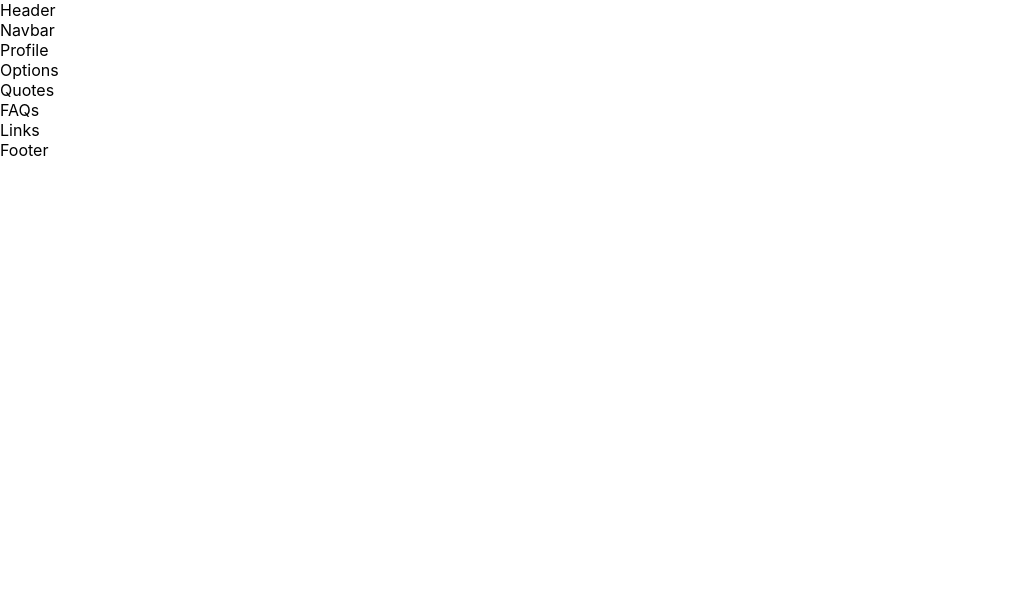
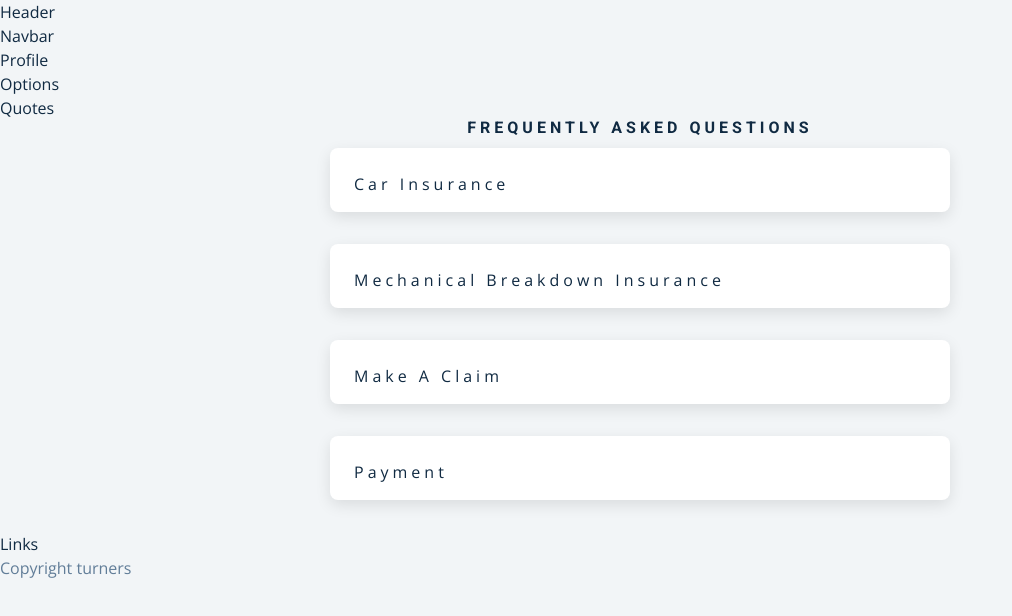
Before and after one commit to therealalyssa/mission5, a React (Create React App) app: page / in a window 1280 px wide. Shown: the top 616 px of the page, without its empty margins (0-1012 px from the left). Built offline with nearby package versions, Linux system fonts and the light colour scheme.

Commit message:
faq starting

```diff
--- a/src/Components/FAQs.tsx
+++ b/src/Components/FAQs.tsx
@@ -1,9 +1,136 @@
 //Alyssa
 import React from 'react'
+import "../Styles/questions.css";
+
+// const questions = document.getElementById('.question')!.querySelector<HTMLInputElement>('.question')!.value;
+
+
+// questions.forEach(function (question) {
+//   const btn = question.querySelector(".question-btn");
+
+//   btn.addEventListener("click", function () {
+
+//     questions.forEach(function (item) {
+//       if (item !== question) {
+//         item.classList.remove("show-text");
+//       }
+//     });
+//     question.classList.toggle("show-text");
+//   });
+// });
 
 function FAQs() {
   return (
-    <div>FAQs</div>
+    <section className="questions">
+        <div>
+          <h4>FREQUENTLY ASKED QUESTIONS</h4>
+        </div>
+        <div className="section-center">
+
+          <article className="question">
+
+            <div className="question-title">
+              <p>Car Insurance</p>
+              <button type="button" className="question-btn">
+                <span className="plus-icon">
+                  <i className="far fa-plus-square"></i>
+                </span>
+                <span className="minus-icon">
+                  < i className="far fa-minus-square"></i>
+                </span>
+              </button>
+            </div>
+            <div className="question-text">
+              <p>
+                Who is the underwriter?
+              </p>
+              <p>
+                What is an excess?
+              </p>
+              <p>How much does the policy cost?</p>
+              <p>Can my policy be renewed after it has expired?</p>
+              <p>Can I stop paying for my car insurance?</p>
+              <p>Do you have discount for multiple vehicle insurance?</p>
+              <p>Does the policy include the cost of both parts and labour?</p>
+            </div>
+          </article>
+
+
+          <article className="question">
+
+            <div className="question-title">
+              <p>Mechanical Breakdown Insurance </p>
+              <button type="button" className="question-btn">
+                <span className="plus-icon">
+                  <i className="far fa-plus-square"></i>
+                </span>
+                <span className="minus-icon">
+                  <i className="far fa-minus-square"></i>
+                </span>
+              </button>
+            </div>
+
+            <div className="question-text">
+            <p>
+                What is Mechanical Breakdown Insurance?  </p>
+                <p>Can I get Mechanical Breakdown Insurance if I didn’t buy my car from Turners? </p>
+<p>Can I get Mechanical Breakdown Insurance with my loan? </p>
+<p>How do I make a Mechanical Breakdown Insurance claim? </p>
+<p>Do I need to service my car? </p>
+            </div>
+          </article>
+
+
+          <article className="question">
+
+            <div className="question-title">
+              <p>Make a Claim</p>
+
+              <button type="button" className="question-btn">
+                <span className="plus-icon">
+                  <i className="far fa-plus-square"></i>
+                </span>
+                <span className="minus-icon">
+                  <i className="far fa-minus-square"></i>
+                </span>
+              </button>
+            </div>
+
+            <div className="question-text">
+              <p>
+                Lorem ipsum dolor sit amet, consectetur adipisicing elit. Est
+                dolore illo dolores quia nemo doloribus quaerat, magni numquam
+                repellat reprehenderit.
+              </p>
+            </div>
+          </article>
+
+          <article className="question">
+
+            <div className="question-title">
+              <p>Payment</p>
+
+              <button type="button" className="question-btn">
+                <span className="plus-icon">
+                  <i className="far fa-plus-square"></i>
+                </span>
+                <span className="minus-icon">
+                  <i className="far fa-minus-square"></i>
+                </span>
+              </button>
+            </div>
+
+            <div className="question-text">
+              <p>
+                Lorem ipsum dolor sit amet, consectetur adipisicing elit. Est
+                dolore illo dolores quia nemo doloribus quaerat, magni numquam
+                repellat reprehenderit.
+              </p>
+            </div>
+          </article>
+          </div>
+      </section>
+
   )
 }
 
--- a/src/Components/Footer.tsx
+++ b/src/Components/Footer.tsx
@@ -3,7 +3,9 @@ import React from 'react'
 
 function Footer() {
   return (
-    <div>Footer</div>
+    <div>
+      <p>Copyright turners</p>
+    </div>
   )
 }
 
--- /dev/null
+++ b/src/Styles/questions.css
@@ -0,0 +1,247 @@
+/*
+===============
+Fonts
+===============
+*/
+@import url("https://fonts.googleapis.com/css?family=Open+Sans|Roboto:400,700&display=swap");
+
+/*
+===============
+Variables
+===============
+*/
+
+:root {
+
+  /* lighter shades of primary color */
+  --clr-primary-6: #6ebef7;
+  --clr-primary-7: #8bcbf9;
+  --clr-primary-8: #a5d5f8;
+  --clr-primary-9: #c5e5fc;
+  --clr-primary-10: #ebf7ff;
+  /* darkest grey - used for headings */
+  --clr-grey-1: #102a42;
+  --clr-grey-2: #243a52;
+  --clr-grey-3: #324d67;
+  --clr-grey-4: #48647f;
+  /* grey used for paragraphs */
+  --clr-grey-5: #617d98;
+  --clr-grey-6: #829ab0;
+  --clr-grey-7: #9eb2c7;
+  --clr-grey-8: #bcccdc;
+  --clr-grey-9: #dae2ec;
+  --clr-grey-10: #f2f5f7;
+  --clr-white: #fff;
+  --clr-gold: #c59d5f;
+  --clr-black: #222222;
+
+   /* Main Fonts and Font Sizing */
+
+  --ff-primary: "Roboto", sans-serif;
+  --ff-secondary: "Open Sans", sans-serif;
+  --transition: all 0.3s linear;
+  --spacing: 0.25rem;
+  --radius: 0.5rem;
+  --light-shadow: 0 5px 15px rgba(0, 0, 0, 0.1);
+  --dark-shadow: 0 5px 15px rgba(0, 0, 0, 0.2);
+  --max-width: 1170px;
+  --fixed-width: 620px;
+}
+/*
+===============
+Global Styles
+===============
+*/
+
+*,
+::after,
+::before {
+  margin: 0;
+  padding: 0;
+  box-sizing: border-box;
+}
+body {
+  font-family: var(--ff-secondary);
+  background: var(--clr-grey-10);
+  color: var(--clr-grey-1);
+  line-height: 1.5;
+  font-size: 0.875rem;
+}
+ul {
+  list-style-type: none;
+}
+a {
+  text-decoration: none;
+}
+img:not(.logo) {
+  width: 100%;
+}
+img {
+  display: block;
+}
+
+h1,
+h2,
+h3,
+h4 {
+  letter-spacing: var(--spacing);
+  text-transform: capitalize;
+  line-height: 1.25;
+  margin-bottom: 0.75rem;
+  font-family: var(--ff-primary);
+}
+h1 {
+  font-size: 3rem;
+}
+h2 {
+  font-size: 2rem;
+
+
+}
+h3 {
+  font-size: 1.25rem;
+}
+h4 {
+  font-size: 0.875rem;
+  display:flex;
+  justify-content: center;
+
+}
+p {
+  margin-bottom: 1.25rem;
+  color: var(--clr-grey-5);
+}
+@media screen and (min-width: 800px) {
+  h1 {
+    font-size: 4rem;
+  }
+  h2 {
+    font-size: 2.5rem;
+  }
+  h3 {
+    font-size: 1.75rem;
+  }
+  h4 {
+    font-size: 1rem;
+  }
+  body {
+    font-size: 1rem;
+  }
+  h1,
+  h2,
+  h3,
+  h4 {
+    line-height: 1;
+  }
+}
+/*  global classes */
+
+.btn {
+  text-transform: uppercase;
+  background: transparent;
+  color: var(--clr-black);
+  padding: 0.375rem 0.75rem;
+  letter-spacing: var(--spacing);
+  display: inline-block;
+  transition: var(--transition);
+  font-size: 0.875rem;
+  border: 2px solid var(--clr-black);
+  cursor: pointer;
+  box-shadow: 0 1px 3px rgba(0, 0, 0, 0.2);
+  border-radius: var(--radius);
+}
+.btn:hover {
+  color: var(--clr-white);
+  background: var(--clr-black);
+}
+/* section */
+.section {
+  padding: 5rem 0;
+}
+
+.section-center {
+  width: 90vw;
+  margin: 0 auto;
+  max-width: 1170px;
+}
+@media screen and (min-width: 992px) {
+  .section-center {
+    width: 95vw;
+  }
+}
+main {
+  min-height: 100vh;
+  display: grid;
+  place-items: center;
+}
+/*
+===============
+Questions
+===============
+*/
+.title {
+  margin-top: 15vh;
+  margin-bottom: 4rem;
+}
+.title h2 {
+  color: var(--clr-gold);
+  font-family: "Great Vibes", cursive;
+  text-align: center;
+}
+.section-center {
+  max-width: var(--fixed-width);
+}
+.question {
+  background: var(--clr-white);
+  border-radius: var(--radius);
+  box-shadow: var(--light-shadow);
+  padding: 1.5rem 1.5rem 0 1.5rem;
+  margin-bottom: 2rem;
+}
+.question-title {
+  display: flex;
+  justify-content: space-between;
+  align-items: center;
+  text-transform: capitalize;
+  padding-bottom: 1rem;
+}
+
+.question-title p {
+  margin-bottom: 0;
+  letter-spacing: var(--spacing);
+  color: var(--clr-grey-1);
+}
+.question-btn {
+  font-size: 1.5rem;
+  background: transparent;
+  border-color: transparent;
+  cursor: pointer;
+  color: var(--clr-gold);
+  transition: var(--transition);
+}
+.question-btn:hover {
+  transform: rotate(90deg);
+}
+.question-text {
+  padding: 1rem 0 1.5rem 0;
+  border-top: 1px solid rgba(0, 0, 0, 0.2);
+}
+.question-text p {
+  margin-bottom: 0;
+}
+/* hide text */
+.question-text {
+  display: none;
+}
+.show-text .question-text {
+  display: block;
+}
+.minus-icon {
+  display: none;
+}
+.show-text .minus-icon {
+  display: inline;
+}
+.show-text .plus-icon {
+  display: none;
+}
```
